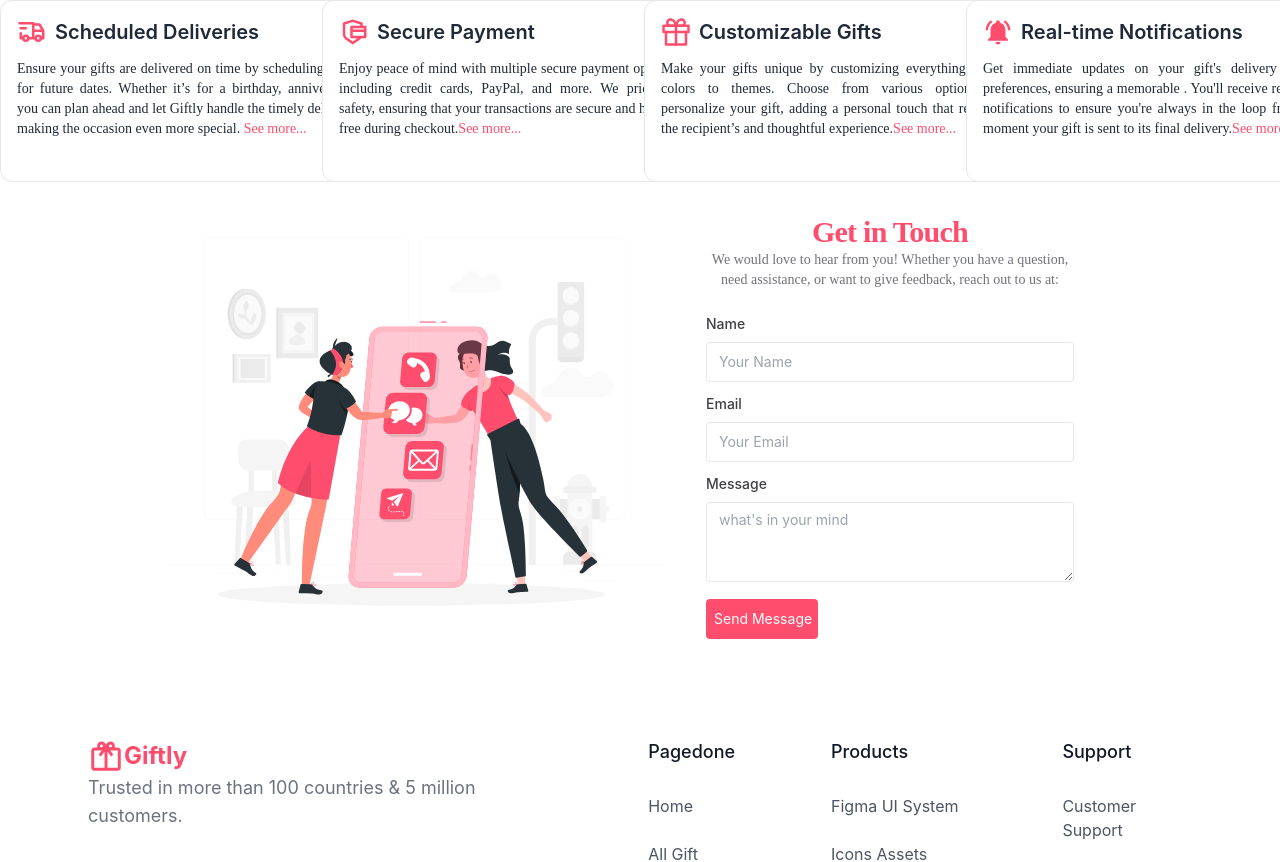
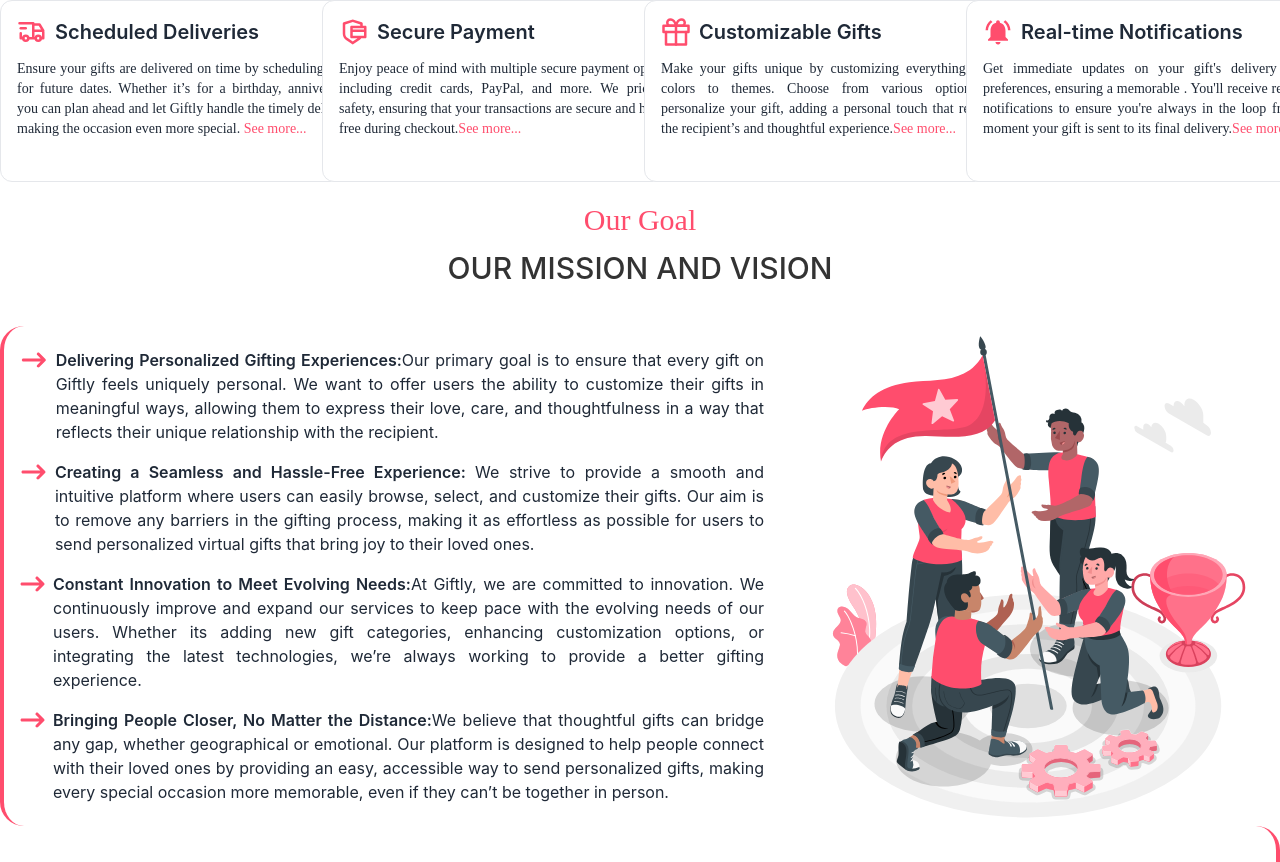
Before and after one commit to Codex-digital1/Giftly, a React (Vite) app: page /aboutUs in a window 1280 px wide. Shown: the part 643-1505 px from the top of the page. Built offline with nearby package versions, Linux system fonts and the light colour scheme.

Commit message:
Completed OurGoad section on aboutUs page

```diff
--- a/src/pages/aboutUs/AboutUs.tsx
+++ b/src/pages/aboutUs/AboutUs.tsx
@@ -1,4 +1,9 @@
-import { FaFacebookF, FaLinkedinIn, FaTwitter } from "react-icons/fa6";
+import {
+  FaArrowRightLong,
+  FaFacebookF,
+  FaLinkedinIn,
+  FaTwitter,
+} from "react-icons/fa6";
 import aboutUsImage from "../../../src/img/aboutUs.svg";
 import aboutGift from "../../../src/img/logo.png";
 import { TbPlayerPlayFilled, TbTruckDelivery } from "react-icons/tb";
@@ -6,6 +11,7 @@ import { RiSecurePaymentLine } from "react-icons/ri";
 import { FiGift } from "react-icons/fi";
 import { MdNotificationsActive } from "react-icons/md";
 import getInTouch from "../../../src/img/getintouch2.svg";
+import goal from "../../../src/img/goal.svg";
 // Services Data
 const servicesData = [
   {
@@ -31,6 +37,29 @@ const servicesData = [
     title: "Real-time Notifications",
     describe:
       "Get immediate updates on your gift's delivery status. preferences, ensuring a memorable . You'll receive real-time notifications to ensure you're always in the loop from the moment your gift is sent to its final delivery.",
+  },
+];
+
+const goalData = [
+  {
+    title: "Delivering Personalized Gifting Experiences:",
+    description:
+      "Our primary goal is to ensure that every gift on Giftly feels uniquely personal. We want to offer users the ability to customize their gifts in meaningful ways, allowing them to express their love, care, and thoughtfulness in a way that reflects their unique relationship with the recipient.",
+  },
+  {
+    title: "Creating a Seamless and Hassle-Free Experience: ",
+    description:
+      "We strive to provide a smooth and intuitive platform where users can easily browse, select, and customize their gifts. Our aim is to remove any barriers in the gifting process, making it as effortless as possible for users to send personalized virtual gifts that bring joy to their loved ones.",
+  },
+  {
+    title: "Constant Innovation to Meet Evolving Needs:",
+    description:
+      "At Giftly, we are committed to innovation. We continuously improve and expand our services to keep pace with the evolving needs of our users. Whether its adding new gift categories, enhancing customization options, or integrating the latest technologies, we’re always working to provide a better gifting experience.",
+  },
+  {
+    title: "Bringing People Closer, No Matter the Distance:",
+    description:
+      "We believe that thoughtful gifts can bridge any gap, whether geographical or emotional. Our platform is designed to help people connect with their loved ones by providing an easy, accessible way to send personalized gifts, making every special occasion more memorable, even if they can’t be together in person.",
   },
 ];
 
@@ -112,8 +141,37 @@ const AboutUs = () => {
           </div>
         </div>
       </section>
+      {/* title */}
+      <div className="mt-5">
+        <h3 className="text-primary text-center  font-light my-3 font-great-vibes text-3xl">
+          Our Goal
+        </h3>
+        <h1 className="font-medium text-3xl text-center uppercase text-[#333333]">
+          Our Mission and Vision
+        </h1>
+      </div>
+      {/* Our Goal */}
+      <section className="flex flex-col-reverse md:flex-row md:h-[500px] border-l-4 border-primary rounded-3xl mt-10">
+        <div className=" flex-1 flex items-center p-4">
+          <div className="space-y-4">
+            {goalData?.map((data) => (
+              <div className="flex gap-x-2">
+                <FaArrowRightLong className="w-24 text-2xl text-primary " />
+                <h1 className="text-justify">
+                  <span className="font-semibold">{data?.title}</span>
+                  <span>{data?.description}</span>
+                </h1>
+              </div>
+            ))}
+          </div>
+        </div>
+        <div className=" flex justify-center items-center ">
+          <img src={goal} className=" h-[500px]" alt="goal" />
+        </div>
+      </section>
+
       {/* Get in touch ! */}
-      <section className="md:flex justify-center items-center ">
+      <section className="md:flex justify-center items-center md:h-[500px] border-r-4 border-primary rounded-3xl">
         <div className="flex justify-center items-center h-[500px] ">
           <img
             src={getInTouch}
@@ -124,10 +182,15 @@ const AboutUs = () => {
         {/* form */}
         <div className="w-full max-w-md rounded-lg bg-white px-10 pb-10 pt-8 h-[500px]  ">
           <div className="mb-6">
-                <h2 className="text-center text-3xl font-semibold tracking-tight font-great-vibes text-primary">Get in Touch</h2>
-                <p className="text-center text-sm text-zinc-500 dark:text-zinc-400 font-playfair-display">We would love to hear from you! Whether you have a question, need assistance, or want to give feedback, reach out to us at:</p>
+            <h2 className="text-center text-3xl font-semibold tracking-tight font-great-vibes text-primary">
+              Get in Touch
+            </h2>
+            <p className="text-center text-sm text-zinc-500 dark:text-zinc-400 font-playfair-display">
+              We would love to hear from you! Whether you have a question, need
+              assistance, or want to give feedback, reach out to us at:
+            </p>
           </div>
-            <form className="w-full  space-y-3">
+          <form className="w-full  space-y-2">
             <div className="space-y-2 text-sm text-zinc-700 dark:text-zinc-400">
               <label className="block font-medium" htmlFor="name">
                 Name
@@ -141,7 +204,6 @@ const AboutUs = () => {
               />
             </div>
             <div className="space-y-2 text-sm text-zinc-700 dark:text-zinc-400">
-
               <label className="block font-medium" htmlFor="_email">
                 Email
               </label>
```
Also changed, not shown: src/img/goal.svg (added), src/img/goal2.svg (added). Lines whose indentation alone changed are shown as unchanged.
